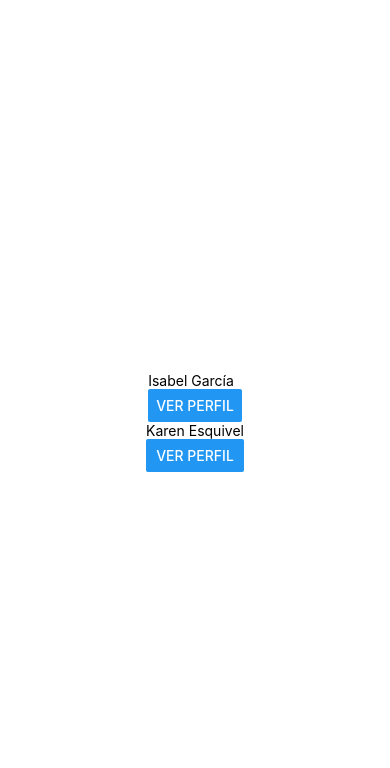
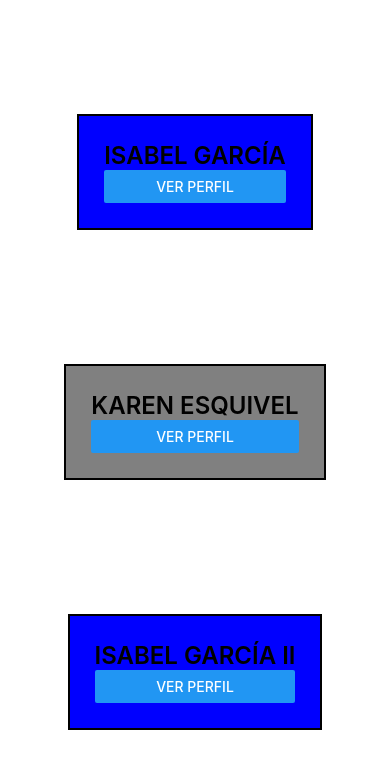
Before and after one commit to 123048180-netizen/PM201, a React Native app in the folder Practica5/miApp2/: screen / in a window 390 px wide. Shown: the top 768 px of the page. Built offline with nearby package versions, Linux system fonts and the light colour scheme.

Commit message:
Practica 8

```diff
--- a/Practica5/miApp2/App.js
+++ b/Practica5/miApp2/App.js
@@ -10,8 +10,10 @@ export default function App() {
   return (
     <View style={styles.container}>
 
-    <Perfil nombre="Isabel García" carrera="Ing sistemas" materia ="Programación" cuatri= "9"></Perfil>
-    <Perfil nombre="Karen Esquivel" carrera="sistemas sin Ing" materia ="Móvil" cuatri= "8"></Perfil>
+    <Perfil style={styles.tarjetaAzul} nombre="Isabel García" carrera="Ing sistemas" materia ="Programación" cuatri= "9"></Perfil>
+    <Perfil style={styles.tarjetaGris} nombre="Karen Esquivel" carrera="sistemas sin Ing" materia ="Móvil" cuatri= "8"></Perfil>
+
+    <Perfil style={styles.tarjetaAzul} nombre="Isabel García II" carrera="Ing sistemas" materia ="Programación" cuatri= "9"></Perfil>
       <StatusBar style="auto" />
     </View>
   );
@@ -22,6 +24,14 @@ const styles = StyleSheet.create({
     flex: 1,
     backgroundColor: '#fff',
     alignItems: 'center',
-    justifyContent: 'center',
+    justifyContent: 'space-evenly',
+    flexDirection: 'column',
+  },
+  tarjetaAzul: {
+    backgroundColor: "blue",
+  },
+  tarjetaGris: {
+
+    backgroundColor: "gray",
   },
 });
--- a/Practica5/miApp2/Components/Perfil.js
+++ b/Practica5/miApp2/Components/Perfil.js
@@ -1,22 +1,48 @@
-import { View, Text, Button } from "react-native-web";
+import { View, Text, Button, StyleSheet, ImageBackground } from "react-native-web";
 //Con destructuración
 import React, {useState} from "react";
-export const Perfil = ({nombre, carrera, materia, cuatri}) => {
+export const Perfil = ({nombre, carrera, materia, cuatri, style}) => {
     const [mostrar, setMostrar] = useState(false);
     return(
-        <View>
-            <Text>{nombre}</Text>
+        <View style={[estilos.tarjeta, style]}>
+            <Text style={estilos.nombre}>{nombre}</Text>
             {mostrar &&
             <>
-            <Text>{carrera}</Text>
-            <Text>{materia}</Text>
-            <Text>{cuatri}</Text>
+            <Text style={estilos.carrera}>{carrera}</Text>
+            <Text style={estilos.otroTexto}>{materia}</Text>
+            <Text style={estilos.otroTexto}>{cuatri}</Text>
             </>
             }
         <Button title="Ver Perfil" onPress={()=> setMostrar(!mostrar)}></Button>
         </View>
 );
 }
+
+const estilos = StyleSheet.create({
+    nombre: {
+        fontSize: 24,
+        fontWeight: 600,
+        textTransform: "uppercase",
+    },
+    carrera: {
+        fontSize: 18,
+        color: "pink",
+        fontFamily: "Arial",
+    },
+    otroTexto: {
+        fontSize: 12,
+        color: "pink",
+        fontFamily: "Courier",
+        fontStyle: "italic",
+    },
+    tarjeta: {
+        borderWidth: 2,
+        padding: 25,
+        margin: 20,
+        //backgroundColor: "blue",
+
+    },
+})
 
 
 /*export const Perfil = (props) => {
```
